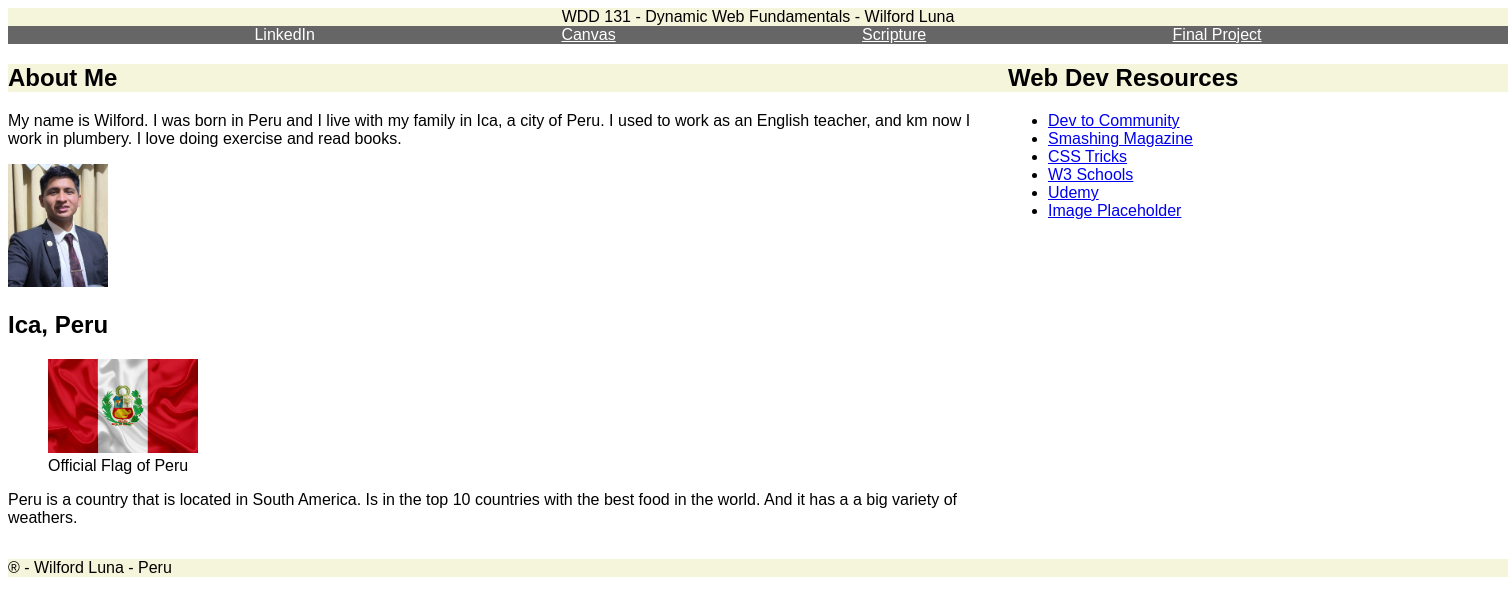
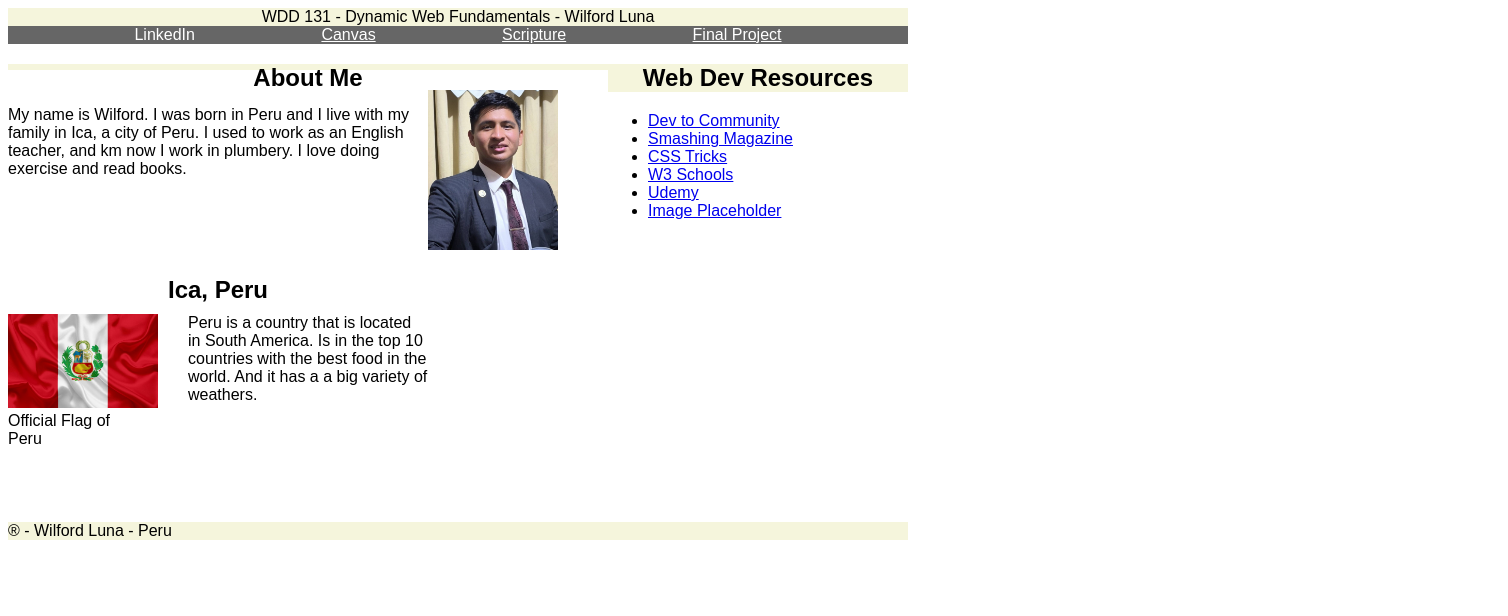
Before and after one commit to wilfordluna600-lab/wdd131, a plain HTML site: page index.html in a window 1280 px wide. Shown: the whole page, 1508 px wide, since content can reach past the window. Drawn offline with Linux system fonts and the light colour scheme.

Commit message:
javascript changes

```diff
--- a/index.html
+++ b/index.html
@@ -20,13 +20,13 @@
         </nav>
     </header>
     <main>
-        <section class="card" class="first-card">
+        <section class="card" id="first-card">
             <h2 class="body-title">About Me</h2>
             <p class="section-first-paragraph">My name is Wilford. I was born in Peru and I live with my
                 family in Ica, a city of Peru. I used to work as an English teacher, and
               km  now I work in plumbery. I love doing exercise and read books.
             </p>
-            <img class="index-first-image" src="images/profile-image.jpg" alt="profile image" width="100px">
+            <img class="index-first-image" src="images/profile-image.jpg" alt="profile image" width="130px">
             <h2 class="title-country">Ica, Peru</h2>
             <figure class="index-second-image">
                 <img src="images/peruvian-flag.jpg" alt="peruvian flag" width="150px">
--- a/scripts/getdates.js
+++ b/scripts/getdates.js
@@ -0,0 +1,2 @@
+const year = document.querySelector("#year");
+year.innerHTML = `getFullYear(): <span class="highlight">${today.getFullYear()}</span>`;
--- a/styles/base.css
+++ b/styles/base.css
@@ -10,13 +10,13 @@ header nav {
     justify-content: space-evenly;
 }
 body {
-    max-width: 1500px;
-    width: 1500px;
+    max-width: 900px;
+    width: 900px;
 }
 main {
     display: grid;
-    max-width: 1500px;
-    width: 1500px;
+    max-width: 900px;
+    width: 900px;
     grid-template-columns: 2fr 1fr;
 }
 #course-title, .body-title, footer {
@@ -31,26 +31,34 @@ header nav a {
 header nav a:hover {
     color: yellow;
 }
-.first-card {
+#first-card {
     display: grid;
-    grid-template-columns: 3fr 4fr 3fr;
-    grid-template-rows: 1fr 4fr 1fr 5fr;
+    grid-template-columns: 30% 40% 30%;
+    grid-template-rows: 10% 36% 9% 45%;
 }
 .body-title {
-    column-span: 3;
+    grid-column: 1/4;
+    grid-row: 1/2;
+    text-align: center;
 }
 .section-first-paragraph {
-    column-span: 2;
+    grid-column: 1/3;
+    grid-row: 2/3;
 }
 .index-first-image {
-    column-span: 1;
+    grid-column: 3/4;
+    grid-row: 2/3;
 }
 .title-country {
-    column-span: 2;
+    grid-column: 1/3;
+    grid-row: 3/4;
+    text-align: center;
 }
 .index-second-image {
     grid-column: 1/2;
     grid-row: 4/5;
+    border-left: 0px;
+    margin-left: 0px;
 }
 .section-second-paragraph {
     grid-column: 2/3;
```
